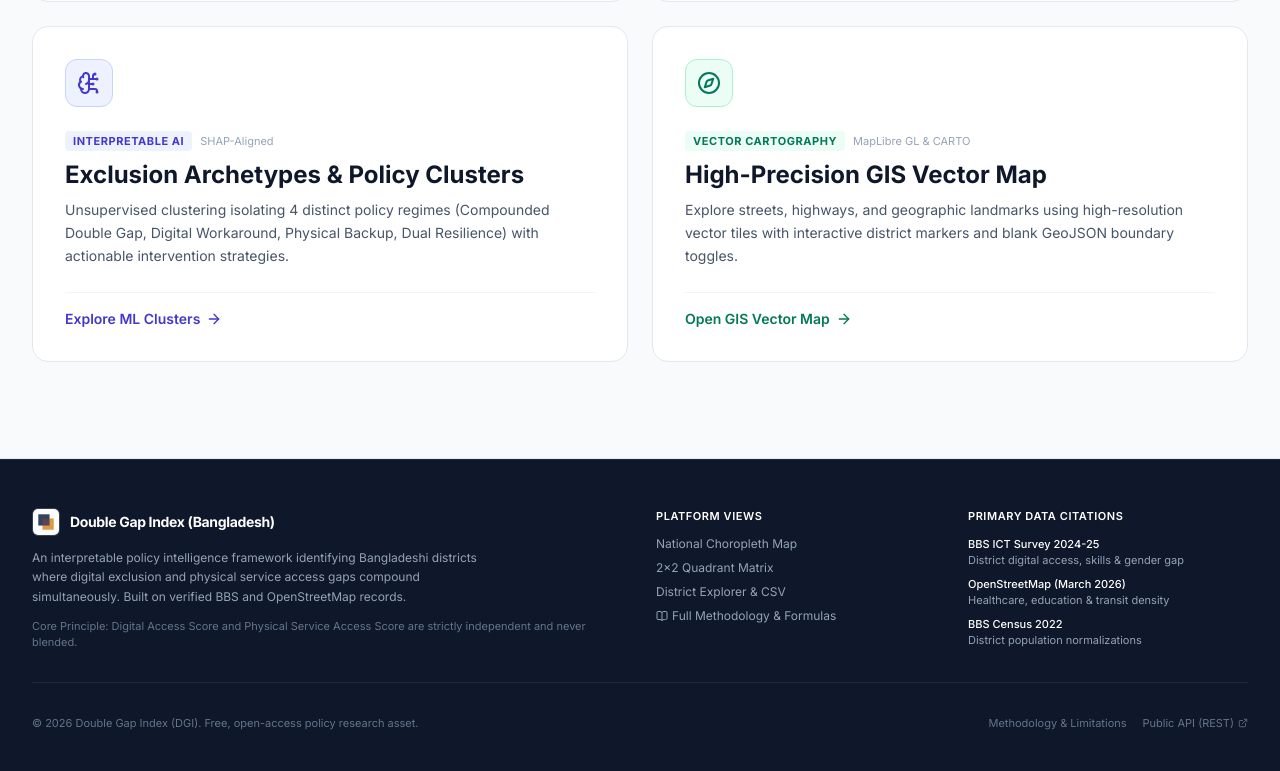
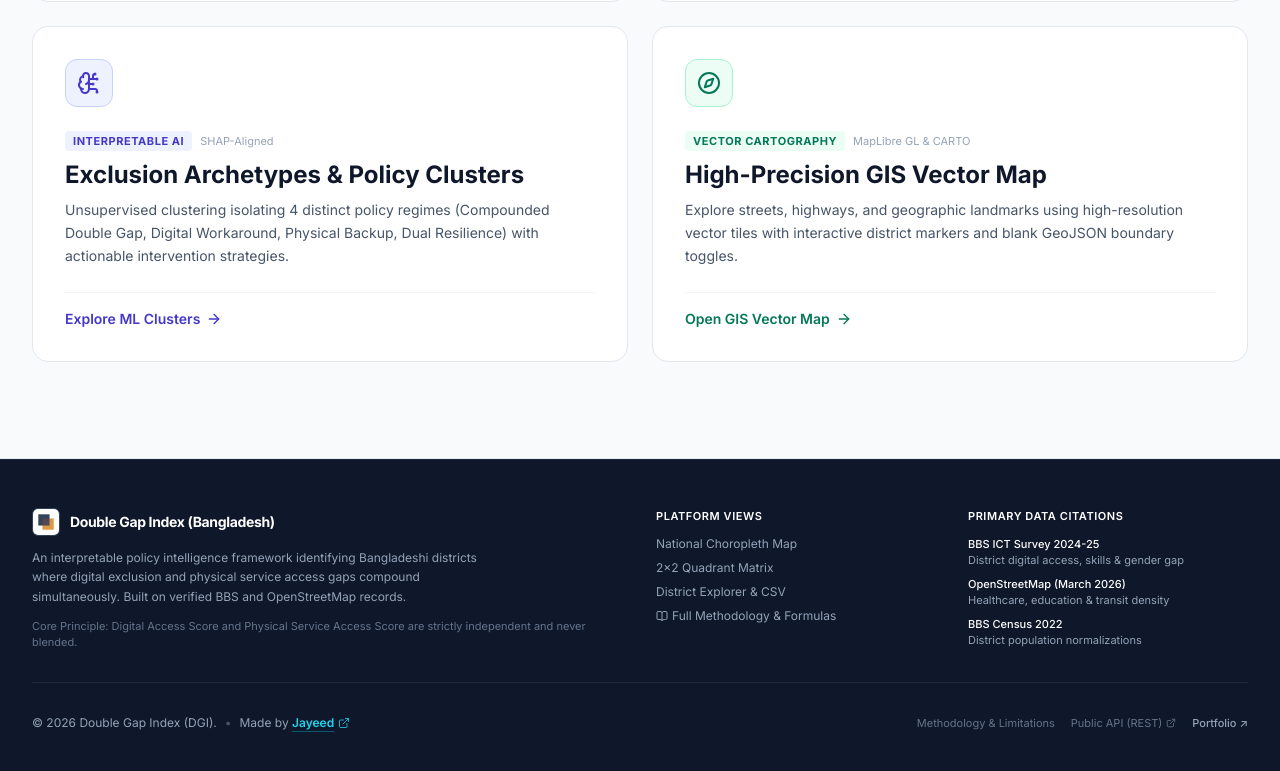
Before and after one commit to mhjayeed715/Double-Gap-Index-DGI, a Next.js app: page / in a window 1280 px wide. Shown: the part 4175-4946 px from the top of the page. Built offline with nearby package versions, Linux system fonts and the light colour scheme; no server answers; the database is empty.

Commit message:
feat: add author portfolio link to footer and readme

```diff
--- a/components/Footer.tsx
+++ b/components/Footer.tsx
@@ -84,11 +84,24 @@ export default function Footer() {
         </div>
 
         {/* Bottom Bar */}
-        <div className="flex flex-col sm:flex-row items-center justify-between gap-3 text-slate-500 text-[11px]">
-          <div>
-            © {new Date().getFullYear()} Double Gap Index (DGI). Free, open-access policy research asset.
+        <div className="flex flex-col sm:flex-row items-center justify-between gap-3 text-slate-400 text-xs">
+          <div className="flex flex-wrap items-center gap-2">
+            <span>© {new Date().getFullYear()} Double Gap Index (DGI).</span>
+            <span className="hidden sm:inline text-slate-600">•</span>
+            <span>
+              Made by{" "}
+              <a
+                href="https://www.jayeed.pro.bd/"
+                target="_blank"
+                rel="noopener noreferrer"
+                className="text-cyan-400 hover:text-cyan-300 font-semibold underline underline-offset-4 decoration-cyan-500/40 hover:decoration-cyan-300 transition-colors inline-flex items-center gap-1"
+              >
+                Jayeed
+                <ExternalLink className="w-3 h-3 text-cyan-400/80" />
+              </a>
+            </span>
           </div>
-          <div className="flex items-center gap-4">
+          <div className="flex items-center gap-4 text-[11px] text-slate-500">
             <Link href="/methodology" className="hover:text-slate-300 transition-colors">
               Methodology & Limitations
             </Link>
@@ -100,6 +113,14 @@ export default function Footer() {
               Public API (REST)
               <ExternalLink className="w-2.5 h-2.5" />
             </Link>
+            <a
+              href="https://www.jayeed.pro.bd/"
+              target="_blank"
+              rel="noopener noreferrer"
+              className="hover:text-cyan-400 transition-colors font-medium text-slate-400"
+            >
+              Portfolio ↗
+            </a>
           </div>
         </div>
       </div>
```
Also changed, not shown: 2 other files (tests, documents, lock files or other folders).
